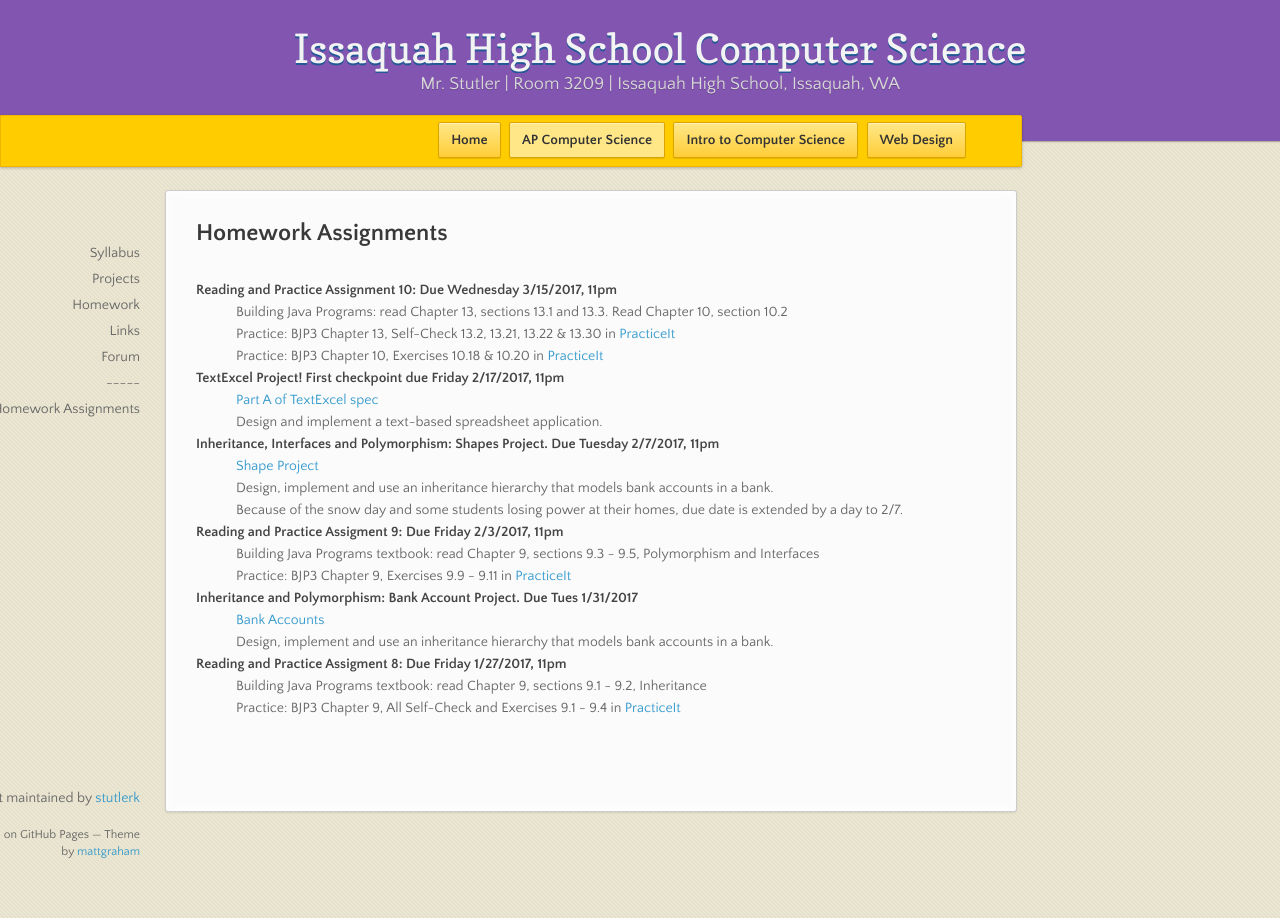
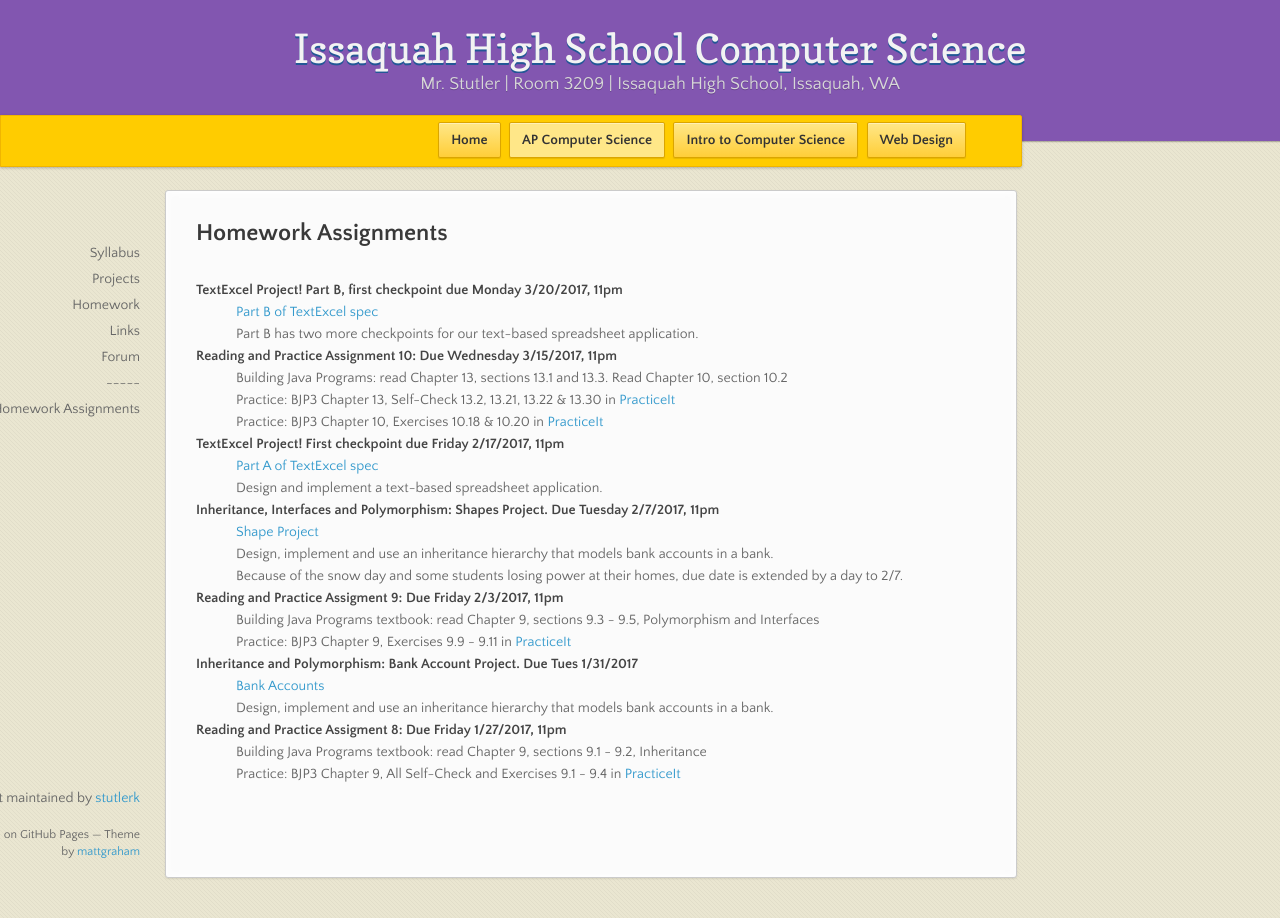
Before and after one commit to stutlerk/ihs-website, a Jekyll site: the page built from _apcs/homework.html, in a window 1280 px wide. Built offline with Jekyll 4.4.1, drawn with Linux system fonts in a browser that asks for light colours; nearby versions of some CDN libraries.

Commit message:
Update homework.html

```diff
--- a/_apcs/homework.html
+++ b/_apcs/homework.html
@@ -6,6 +6,10 @@ layout: course
 <section>
 <h2>Homework Assignments</h2>
   <dl>
+    <dt>TextExcel Project! Part B, first checkpoint due Monday 3/20/2017, 11pm</dt>
+    <dd><a href="https://issaquahwednet-my.sharepoint.com/personal/stutlerk_issaquah_wednet_edu/_layouts/15/guestaccess.aspx?docid=0d52749c7183a4f1b85e2ca76729237cf&authkey=ARAv9GEqGLKBd0VDQnQf2qI">Part B of TextExcel spec</a></dd>
+    <dd>Part B has two more checkpoints for our text-based spreadsheet application.</dd>
+
     <dt>Reading and Practice Assignment 10: Due Wednesday 3/15/2017, 11pm</dt>
     <dd>Building Java Programs: read Chapter 13, sections 13.1 and 13.3. Read Chapter 10, section 10.2</dd>
     <dd>Practice: BJP3 Chapter 13, Self-Check 13.2, 13.21, 13.22 &amp; 13.30 in <a href="http://practiceit.cs.washington.edu/">PracticeIt</a></dd>
```
